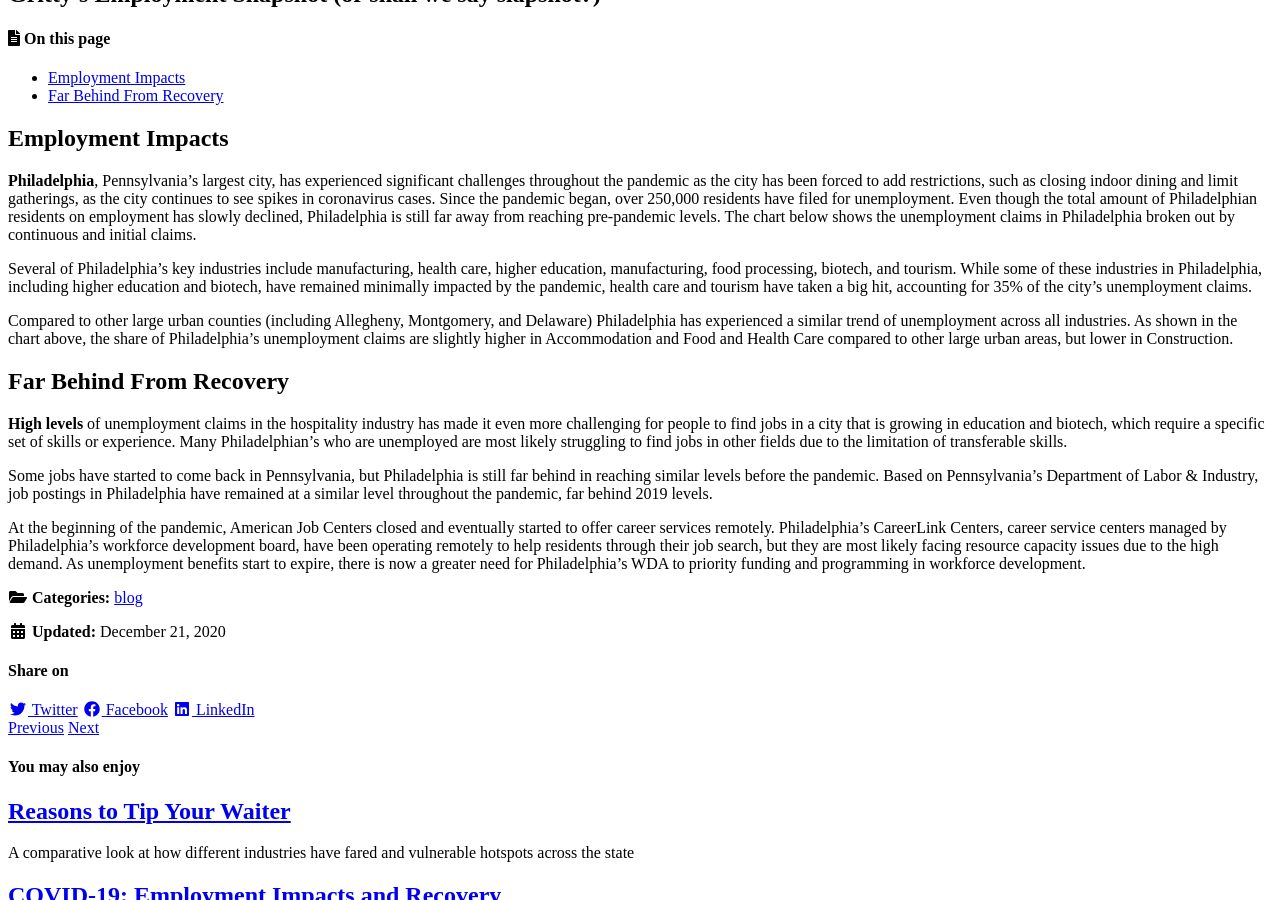
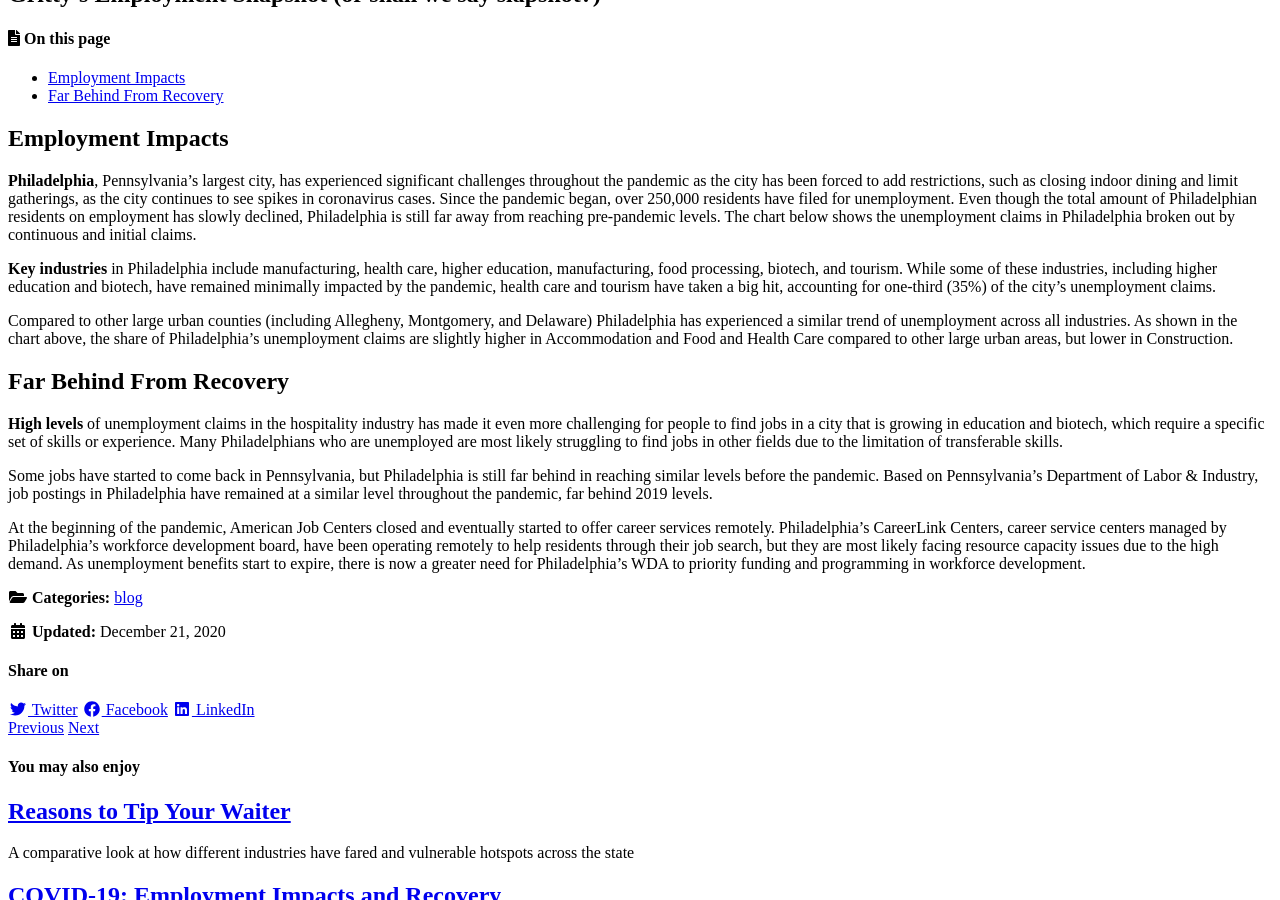
Before and after one commit to amghazzawi/PAemployment, a Jekyll site: the page built from _posts/2019-04-13-folium-charts.md, in a window 1280 px wide and 900 px high, scrolled down 350 px. Built offline with Jekyll 4.4.1, drawn with Linux system fonts in a browser that asks for light colours; cached includes are drawn as plain includes; nearby versions of some CDN libraries.

Commit message:
Update 2019-04-13-folium-charts.md

```diff
--- a/_posts/2019-04-13-folium-charts.md
+++ b/_posts/2019-04-13-folium-charts.md
@@ -20,14 +20,14 @@ toc_sticky: true
 
 <div id="hv-chart-1"></div>
 
-Several of Philadelphia’s key industries include manufacturing, health care, higher education, manufacturing, food processing, biotech, and tourism.  While some of these industries in Philadelphia, including higher education and biotech, have remained minimally impacted by the pandemic, health care and tourism have taken a big hit, accounting for 35% of the city’s unemployment claims.
+**Key industries** in Philadelphia include manufacturing, health care, higher education, manufacturing, food processing, biotech, and tourism.  While some of these industries, including higher education and biotech, have remained minimally impacted by the pandemic, health care and tourism have taken a big hit, accounting for one-third (35%) of the city’s unemployment claims.
 
 <div id="hv-chart-3"></div>
 
 Compared to other large urban counties (including Allegheny, Montgomery, and Delaware) Philadelphia has experienced a similar trend of unemployment across all industries. As shown in the chart above, the share of Philadelphia’s unemployment claims are slightly higher in Accommodation and Food and Health Care compared to other large urban areas, but lower in Construction.
 
 ## Far Behind From Recovery
-**High levels** of unemployment claims in the hospitality industry has made it even more challenging for people to find jobs in a city that is growing in education and biotech, which require a specific set of skills or experience. Many Philadelphian’s who are unemployed are most likely struggling to find jobs in other fields due to the limitation of transferable skills.
+**High levels** of unemployment claims in the hospitality industry has made it even more challenging for people to find jobs in a city that is growing in education and biotech, which require a specific set of skills or experience. Many Philadelphians who are unemployed are most likely struggling to find jobs in other fields due to the limitation of transferable skills.
 
 Some jobs have started to come back in Pennsylvania, but Philadelphia is still far behind in reaching similar levels before the pandemic.   Based on Pennsylvania’s Department of Labor & Industry, job postings in Philadelphia have remained at a similar level throughout the pandemic, far behind 2019 levels.
 
```
